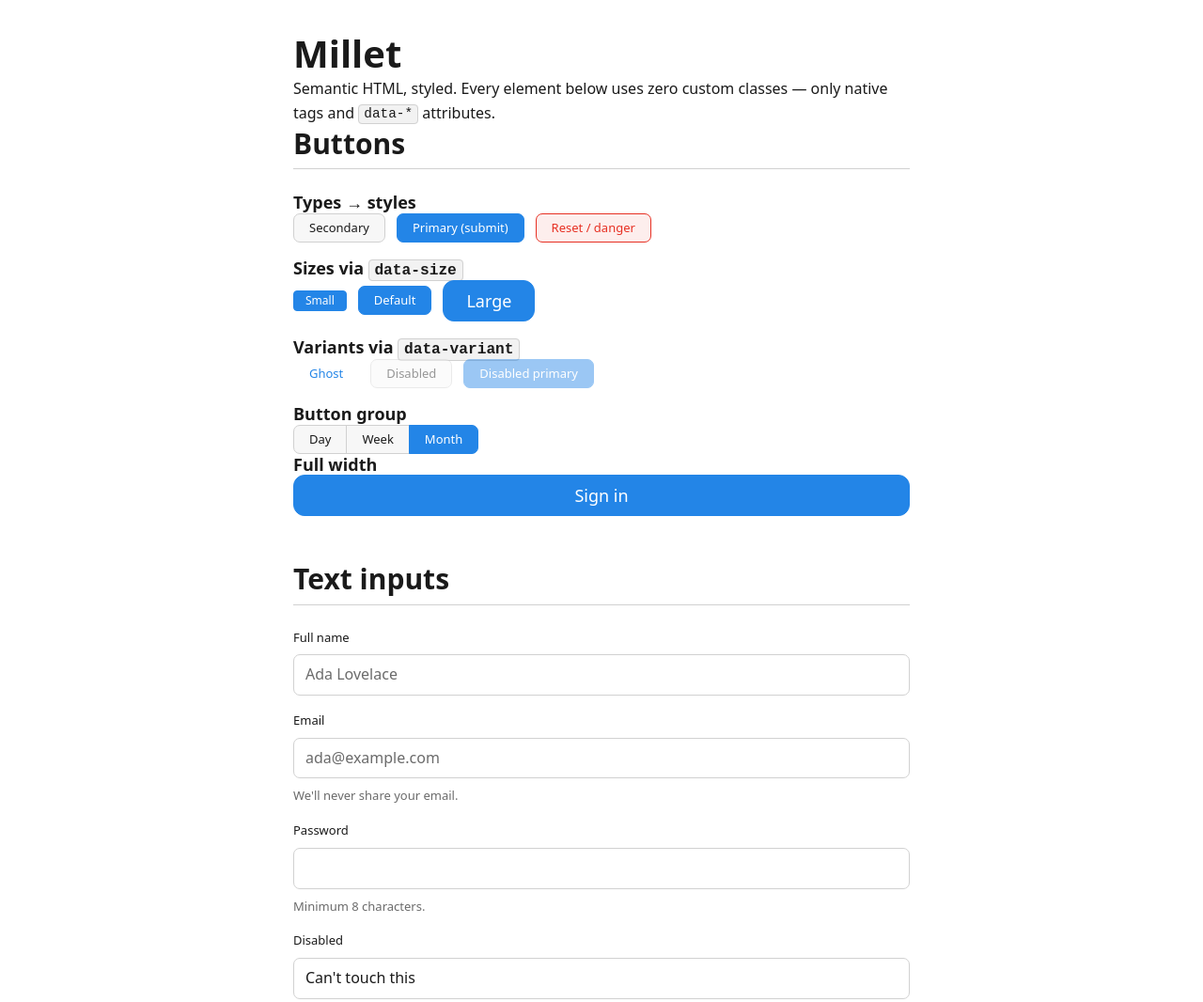
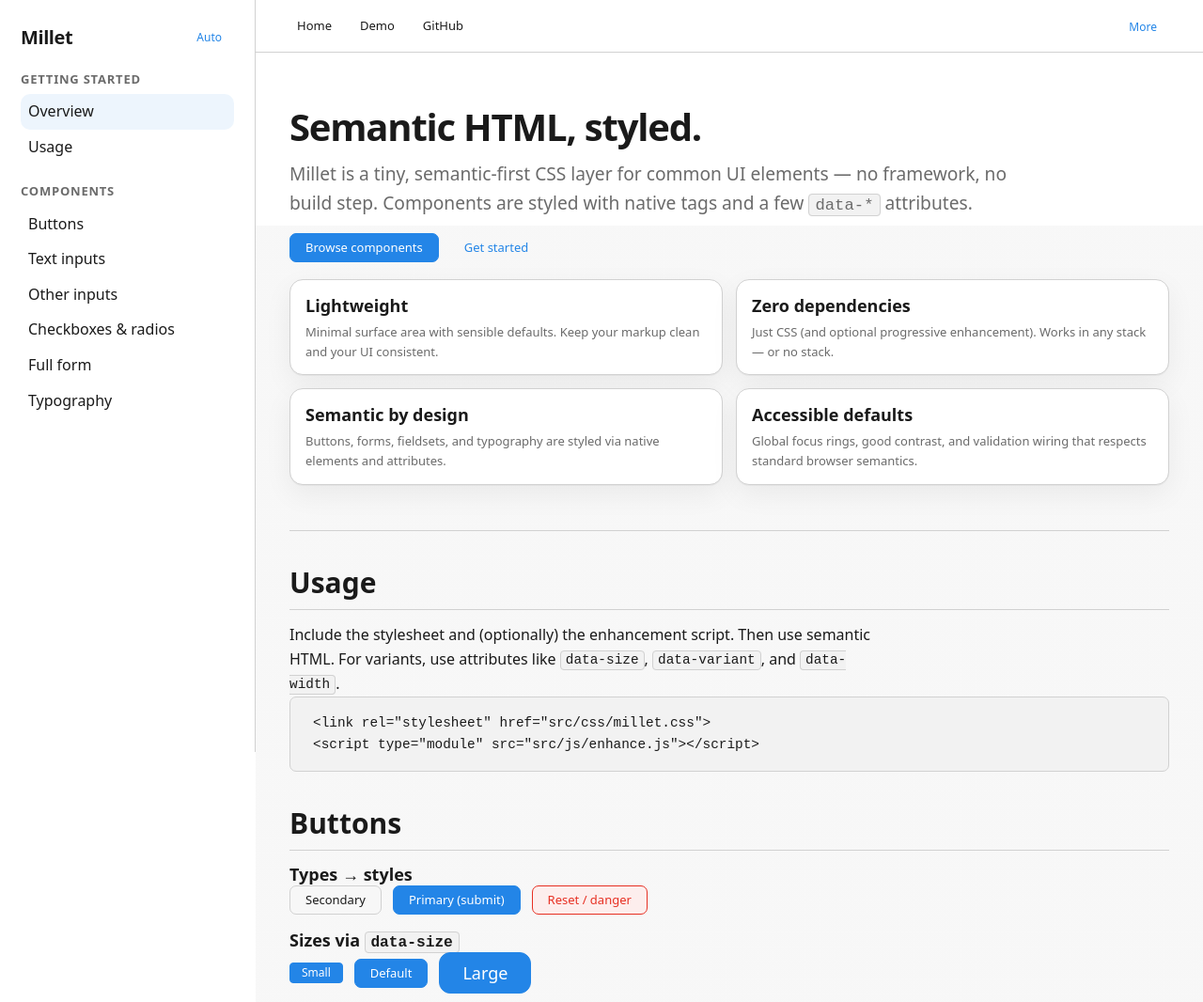
Before and after one commit to Maddoxx88/millet, a website: page docs/index.html in a window 1280 px wide. Shown: the top 1066 px of the page at 94% size. Drawn offline with Linux system fonts and the light colour scheme.

Commit message:
ui: make site prettier

```diff
--- /dev/null
+++ b/docs/docs.css
@@ -0,0 +1,230 @@
+/* Docs site chrome (keeps Millet component styling intact) */
+
+:root {
+  --docs-sidebar-w: 272px;
+  --docs-topbar-h: 56px;
+  --docs-max-w: 980px;
+  --docs-shadow: 0 1px 0 hsl(0 0% 0% / 0.04), 0 10px 30px hsl(0 0% 0% / 0.06);
+}
+
+/* Optional manual theme override (default is auto via prefers-color-scheme) */
+:root[data-theme="light"] {
+  color-scheme: light;
+  --ml-bg: hsl(0 0% 100%);
+  --ml-bg-raised: hsl(0 0% 97%);
+  --ml-bg-sunken: hsl(0 0% 95%);
+  --ml-text: hsl(0 0% 10%);
+  --ml-text-muted: hsl(0 0% 42%);
+  --ml-border: hsl(0 0% 82%);
+}
+
+:root[data-theme="dark"] {
+  color-scheme: dark;
+  --ml-accent: hsl(var(--ml-hue) 75% 62%);
+  --ml-accent-hover: hsl(var(--ml-hue) 75% 70%);
+  --ml-accent-muted: hsl(var(--ml-hue) 40% 16%);
+  --ml-bg: hsl(0 0% 9%);
+  --ml-bg-raised: hsl(0 0% 13%);
+  --ml-bg-sunken: hsl(0 0% 7%);
+  --ml-text: hsl(0 0% 93%);
+  --ml-text-muted: hsl(0 0% 58%);
+  --ml-border: hsl(0 0% 24%);
+}
+
+body {
+  min-height: 100vh;
+}
+
+.docs-shell {
+  display: grid;
+  grid-template-columns: var(--docs-sidebar-w) 1fr;
+  min-height: 100vh;
+}
+
+.docs-sidebar {
+  position: sticky;
+  top: 0;
+  align-self: start;
+  height: 100vh;
+  background: var(--ml-bg);
+  border-right: 1px solid var(--ml-border);
+  padding: 18px 14px;
+  overflow: auto;
+}
+
+.docs-brand {
+  display: flex;
+  align-items: center;
+  justify-content: space-between;
+  gap: var(--ml-space-3);
+  padding: 6px 8px 14px;
+}
+
+.docs-logo {
+  font-size: 1.25rem;
+  letter-spacing: -0.02em;
+  text-decoration: none;
+  color: var(--ml-text);
+  font-weight: 700;
+}
+.docs-logo:hover { color: var(--ml-text); }
+
+.docs-theme-toggle {
+  font-size: var(--ml-text-sm);
+}
+
+.docs-nav {
+  display: grid;
+  gap: 14px;
+  padding: 0 8px 12px;
+}
+
+.docs-nav-group > h6 {
+  margin: 6px 0 8px;
+  color: var(--ml-text-muted);
+}
+
+.docs-nav a {
+  display: flex;
+  align-items: center;
+  gap: 10px;
+  padding: 6px 8px;
+  border-radius: 10px;
+  text-decoration: none;
+  color: var(--ml-text);
+}
+.docs-nav a:hover {
+  background: var(--ml-bg-raised);
+}
+.docs-nav a[aria-current="page"] {
+  background: var(--ml-accent-muted);
+  color: var(--ml-text);
+}
+
+.docs-main {
+  background: linear-gradient(180deg, var(--ml-bg) 0, var(--ml-bg) 240px, var(--ml-bg-raised) 240px, var(--ml-bg-raised) 100%);
+}
+
+.docs-topbar {
+  position: sticky;
+  top: 0;
+  z-index: 5;
+  height: var(--docs-topbar-h);
+  background: hsl(0 0% 100% / 0.75);
+  backdrop-filter: blur(10px);
+  border-bottom: 1px solid var(--ml-border);
+}
+:root[data-theme="dark"] .docs-topbar {
+  background: hsl(0 0% 9% / 0.7);
+}
+
+.docs-topbar-inner {
+  height: 100%;
+  max-width: var(--docs-max-w);
+  margin: 0 auto;
+  padding: 0 22px;
+  display: flex;
+  align-items: center;
+  justify-content: space-between;
+  gap: var(--ml-space-4);
+}
+
+.docs-topbar-links {
+  display: flex;
+  align-items: center;
+  gap: 14px;
+}
+
+.docs-topbar-links a {
+  color: var(--ml-text);
+  text-decoration: none;
+  font-size: var(--ml-text-sm);
+  padding: 6px 8px;
+  border-radius: 10px;
+}
+.docs-topbar-links a:hover {
+  background: var(--ml-bg-raised);
+}
+
+.docs-content {
+  max-width: var(--docs-max-w);
+  margin: 0 auto;
+  padding: 28px 22px 72px;
+}
+
+.docs-hero {
+  padding: 26px 0 22px;
+}
+
+.docs-hero h1 {
+  letter-spacing: -0.03em;
+}
+
+.docs-lede {
+  margin-top: 10px;
+  color: var(--ml-text-muted);
+  font-size: clamp(1.05rem, 1.2vw + 0.9rem, 1.2rem);
+}
+
+.docs-cta {
+  display: flex;
+  flex-wrap: wrap;
+  gap: 10px;
+  margin-top: 16px;
+}
+
+.docs-card-grid {
+  margin-top: 18px;
+  display: grid;
+  grid-template-columns: repeat(2, minmax(0, 1fr));
+  gap: 14px;
+}
+
+.docs-card {
+  background: var(--ml-bg);
+  border: 1px solid var(--ml-border);
+  border-radius: 14px;
+  padding: 16px 16px 14px;
+  box-shadow: var(--docs-shadow);
+}
+.docs-card h4 { margin-bottom: 6px; }
+.docs-card p {
+  color: var(--ml-text-muted);
+  font-size: var(--ml-text-sm);
+  max-width: none;
+}
+
+.docs-divider {
+  margin: 26px 0 18px;
+}
+
+.docs-section {
+  margin-top: 20px;
+  padding-top: 16px;
+}
+
+.docs-section > h2 {
+  margin-bottom: 14px;
+  padding-bottom: 10px;
+  border-bottom: 1px solid var(--ml-border);
+}
+
+.row {
+  display: flex;
+  flex-wrap: wrap;
+  gap: 0.75rem;
+  align-items: center;
+  margin-bottom: 1rem;
+}
+
+/* Mobile */
+@media (max-width: 980px) {
+  .docs-shell { grid-template-columns: 1fr; }
+  .docs-sidebar {
+    position: relative;
+    height: auto;
+    border-right: none;
+    border-bottom: 1px solid var(--ml-border);
+  }
+  .docs-card-grid { grid-template-columns: 1fr; }
+}
--- /dev/null
+++ b/docs/docs.js
@@ -0,0 +1,84 @@
+const STORAGE_KEY = 'millet-docs.theme';
+
+function getPreferredTheme() {
+  const saved = localStorage.getItem(STORAGE_KEY);
+  if (saved === 'light' || saved === 'dark' || saved === 'auto') return saved;
+  return 'auto';
+}
+
+function applyTheme(mode) {
+  const root = document.documentElement;
+  if (mode === 'auto') {
+    root.removeAttribute('data-theme');
+  } else {
+    root.setAttribute('data-theme', mode);
+  }
+}
+
+function setButtonLabel(btn, mode) {
+  const label = mode === 'auto' ? 'Auto' : mode[0].toUpperCase() + mode.slice(1);
+  btn.setAttribute('aria-label', `Theme: ${label}`);
+  btn.textContent = label;
+}
+
+function cycleTheme(mode) {
+  if (mode === 'auto') return 'light';
+  if (mode === 'light') return 'dark';
+  return 'auto';
+}
+
+function initThemeToggle() {
+  const btn = document.querySelector('[data-docs-theme-toggle]');
+  if (!btn) return;
+
+  let mode = getPreferredTheme();
+  applyTheme(mode);
+  setButtonLabel(btn, mode);
+
+  btn.addEventListener('click', () => {
+    mode = cycleTheme(mode);
+    localStorage.setItem(STORAGE_KEY, mode);
+    applyTheme(mode);
+    setButtonLabel(btn, mode);
+  });
+}
+
+function initSectionSpy() {
+  const nav = document.querySelector('.docs-nav');
+  if (!nav) return;
+
+  const links = Array.from(nav.querySelectorAll('a[href^="#"]'));
+  const targets = links
+    .map(a => document.querySelector(a.getAttribute('href')))
+    .filter(Boolean);
+
+  if (!targets.length) return;
+
+  const setCurrent = (id) => {
+    links.forEach(a => {
+      const href = a.getAttribute('href');
+      const isCurrent = href === `#${id}`;
+      if (isCurrent) a.setAttribute('aria-current', 'page');
+      else a.removeAttribute('aria-current');
+    });
+  };
+
+  const observer = new IntersectionObserver((entries) => {
+    const visible = entries
+      .filter(e => e.isIntersecting)
+      .sort((a, b) => b.intersectionRatio - a.intersectionRatio)[0];
+    if (visible?.target?.id) setCurrent(visible.target.id);
+  }, { rootMargin: '-30% 0px -65% 0px', threshold: [0.1, 0.2, 0.4, 0.6] });
+
+  targets.forEach(t => observer.observe(t));
+}
+
+if (document.readyState === 'loading') {
+  document.addEventListener('DOMContentLoaded', () => {
+    initThemeToggle();
+    initSectionSpy();
+  });
+} else {
+  initThemeToggle();
+  initSectionSpy();
+}
--- a/docs/index.html
+++ b/docs/index.html
@@ -5,22 +5,105 @@
   <meta name="viewport" content="width=device-width, initial-scale=1.0">
   <title>Millet — Kitchen Sink</title>
   <link rel="stylesheet" href="../src/css/millet.css">
-  <style>
-    body { padding: 2rem; max-width: 720px; margin: 0 auto; }
-    section { margin-bottom: 3rem; }
-    h2 { margin-bottom: 1.5rem; padding-bottom: .5rem; border-bottom: 1px solid var(--ml-border); }
-    .row { display: flex; flex-wrap: wrap; gap: .75rem; align-items: center; margin-bottom: 1rem; }
-    .ml-field { margin-bottom: 1rem; }
-  </style>
+  <link rel="stylesheet" href="./docs.css">
 </head>
 <body>
 
-<h1>Millet</h1>
-<p>Semantic HTML, styled. Every element below uses zero custom classes — only native tags and <code>data-*</code> attributes.</p>
+<div class="docs-shell">
+  <aside class="docs-sidebar">
+    <div class="docs-brand">
+      <a class="docs-logo" href="#top" aria-label="Millet docs home">Millet</a>
+      <button class="docs-theme-toggle" type="button" data-variant="ghost" data-size="sm" data-docs-theme-toggle>
+        Auto
+      </button>
+    </div>
+
+    <nav class="docs-nav" aria-label="Docs navigation">
+      <div class="docs-nav-group">
+        <h6>Getting started</h6>
+        <a href="#top">Overview</a>
+        <a href="#usage">Usage</a>
+      </div>
+
+      <div class="docs-nav-group">
+        <h6>Components</h6>
+        <a href="#buttons">Buttons</a>
+        <a href="#text-inputs">Text inputs</a>
+        <a href="#other-inputs">Other inputs</a>
+        <a href="#checks">Checkboxes &amp; radios</a>
+        <a href="#full-form">Full form</a>
+        <a href="#typography">Typography</a>
+      </div>
+    </nav>
+  </aside>
+
+  <div class="docs-main">
+    <header class="docs-topbar" role="banner">
+      <div class="docs-topbar-inner">
+        <div class="docs-topbar-links" aria-label="Top navigation">
+          <a href="#top">Home</a>
+          <a href="#buttons">Demo</a>
+          <a href="https://github.com/" target="_blank" rel="noreferrer">GitHub</a>
+        </div>
+        <details>
+          <summary style="list-style:none; cursor:pointer; user-select:none;">
+            <button type="button" data-variant="ghost" data-size="sm" aria-hidden="true" tabindex="-1">More</button>
+          </summary>
+          <div style="margin-top:8px; display:flex; gap:8px; flex-wrap:wrap;">
+            <a href="#usage">Usage</a>
+            <a href="#typography">Typography</a>
+          </div>
+        </details>
+      </div>
+    </header>
+
+    <main class="docs-content" id="top">
+      <section class="docs-hero" aria-labelledby="hero-title">
+        <h1 id="hero-title">Semantic HTML, styled.</h1>
+        <p class="docs-lede">
+          Millet is a tiny, semantic-first CSS layer for common UI elements — no framework, no build step.
+          Components are styled with native tags and a few <code>data-*</code> attributes.
+        </p>
+        <div class="docs-cta" role="group" aria-label="Primary actions">
+          <a href="#buttons"><button type="submit">Browse components</button></a>
+          <a href="#usage"><button data-variant="ghost">Get started</button></a>
+        </div>
+
+        <div class="docs-card-grid" aria-label="Highlights">
+          <article class="docs-card">
+            <h4>Lightweight</h4>
+            <p>Minimal surface area with sensible defaults. Keep your markup clean and your UI consistent.</p>
+          </article>
+          <article class="docs-card">
+            <h4>Zero dependencies</h4>
+            <p>Just CSS (and optional progressive enhancement). Works in any stack — or no stack.</p>
+          </article>
+          <article class="docs-card">
+            <h4>Semantic by design</h4>
+            <p>Buttons, forms, fieldsets, and typography are styled via native elements and attributes.</p>
+          </article>
+          <article class="docs-card">
+            <h4>Accessible defaults</h4>
+            <p>Global focus rings, good contrast, and validation wiring that respects standard browser semantics.</p>
+          </article>
+        </div>
+      </section>
+
+      <hr class="docs-divider">
+
+      <section class="docs-section" id="usage" aria-labelledby="usage-title">
+        <h2 id="usage-title">Usage</h2>
+        <p>
+          Include the stylesheet and (optionally) the enhancement script. Then use semantic HTML.
+          For variants, use attributes like <code>data-size</code>, <code>data-variant</code>, and <code>data-width</code>.
+        </p>
+        <pre><code>&lt;link rel="stylesheet" href="src/css/millet.css"&gt;
+&lt;script type="module" src="src/js/enhance.js"&gt;&lt;/script&gt;</code></pre>
+      </section>
 
 <!-- ── Buttons ─────────────────────────────── -->
-<section>
-  <h2>Buttons</h2>
+<section class="docs-section" id="buttons" aria-labelledby="buttons-title">
+  <h2 id="buttons-title">Buttons</h2>
 
   <h4>Types → styles</h4>
   <div class="row">
@@ -56,8 +139,8 @@
 
 
 <!-- ── Text inputs ─────────────────────────── -->
-<section>
-  <h2>Text inputs</h2>
+<section class="docs-section" id="text-inputs" aria-labelledby="text-inputs-title">
+  <h2 id="text-inputs-title">Text inputs</h2>
 
   <div class="ml-field">
     <label for="name">Full name</label>
@@ -84,8 +167,8 @@
 
 
 <!-- ── Other input types ───────────────────── -->
-<section>
-  <h2>Other inputs</h2>
+<section class="docs-section" id="other-inputs" aria-labelledby="other-inputs-title">
+  <h2 id="other-inputs-title">Other inputs</h2>
 
   <div class="ml-field">
     <label for="bio">Bio</label>
@@ -111,8 +194,8 @@
 
 
 <!-- ── Checkboxes & radios ─────────────────── -->
-<section>
-  <h2>Checkboxes &amp; radios</h2>
+<section class="docs-section" id="checks" aria-labelledby="checks-title">
+  <h2 id="checks-title">Checkboxes &amp; radios</h2>
 
   <fieldset>
     <legend>Notifications</legend>
@@ -153,8 +236,8 @@
 
 
 <!-- ── Full form example ───────────────────── -->
-<section>
-  <h2>Full form example</h2>
+<section class="docs-section" id="full-form" aria-labelledby="full-form-title">
+  <h2 id="full-form-title">Full form example</h2>
 
   <form novalidate>
     <div class="ml-field">
@@ -188,8 +271,8 @@
 
 
 <!-- ── Typography ──────────────────────────── -->
-<section>
-  <h2>Typography</h2>
+<section class="docs-section" id="typography" aria-labelledby="typography-title">
+  <h2 id="typography-title">Typography</h2>
   <h1>h1 — Page title</h1>
   <h2>h2 — Section</h2>
   <h3>h3 — Subsection</h3>
@@ -206,6 +289,11 @@
   <pre><code>const millet = await import('./millet/core.js');</code></pre>
 </section>
 
+    </main>
+  </div>
+</div>
+
+<script src="./docs.js"></script>
 <script type="module" src="../src/js/enhance.js"></script>
 </body>
 </html>
```
